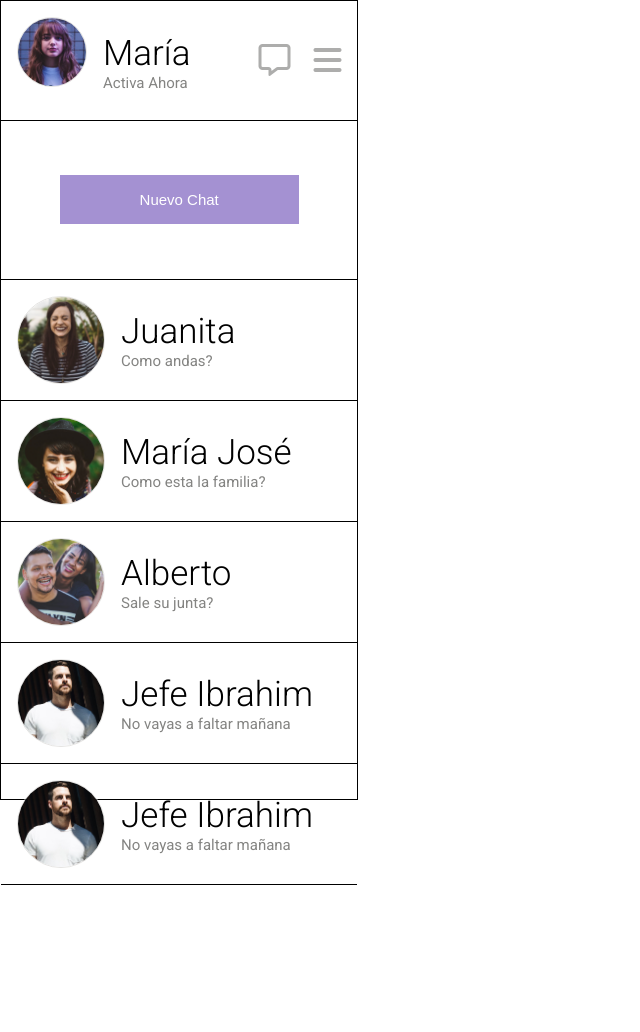
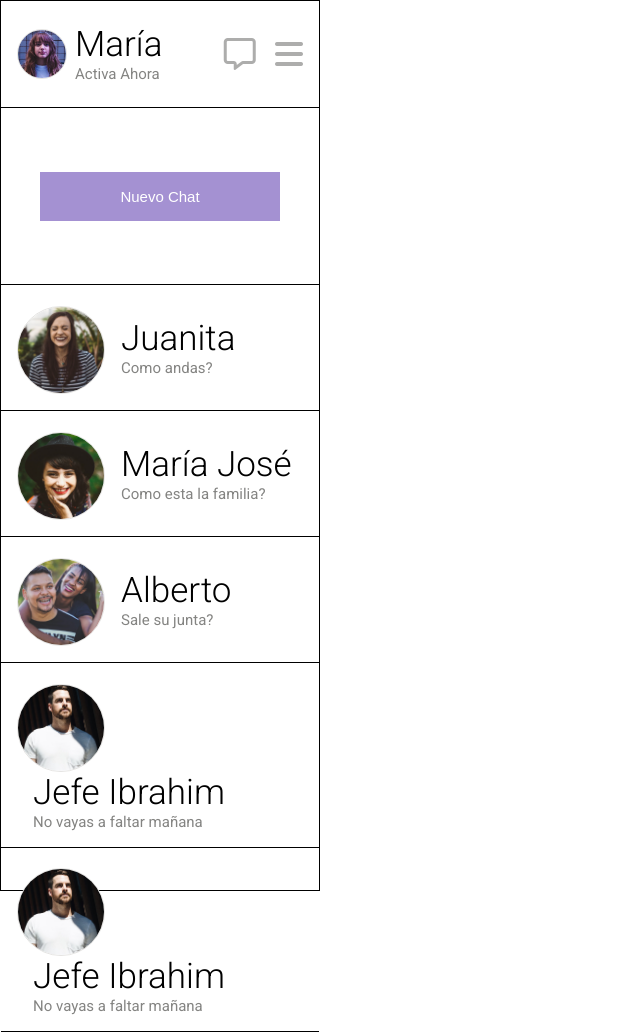
Before and after one commit to Molina92/mensajeria, a plain HTML site: page index.html in a window 1280 px wide. Shown: the whole page, without its empty margins (0-640 px from the left). Before the commit the page ends 885 px from the top, so only its background shows below. Drawn offline with Linux system fonts and the light colour scheme.

Commit message:
ajustes en seccion usuario realizados

```diff
--- a/assets/css/styles.css
+++ b/assets/css/styles.css
@@ -18,14 +18,16 @@ nav {
 .chat {
     flex-direction: column;
     min-height: 100vh;
-    width: 28%;
+    width: 25%;
 }
 
 .user_section {
     display: flex;
     justify-content: space-between;
+    align-content: center;
+    flex-wrap: wrap;
     width: 100%;
-    height: 15%;
+    height: 12%;
     padding: 1em;
     border-bottom: 1px solid;
 }
@@ -35,16 +37,16 @@ nav {
 }
 
 .user_image img {
-    width: 70px;
-    height: 70px;
+    width: 50px;
+    height: 50px;
     object-fit: cover;
     border-radius: 50%;
     border: 1px solid #E5e4e2;
+    margin-top: 0.3rem;
 }
 
 .user_text {
-    align-content: center;
-    padding: 1em;
+    margin-left: 0.5rem;
 }
 
 .medium {
@@ -59,8 +61,10 @@ nav {
 }
 
 .user_icons {
+    color: #adadac;
+    display: flex;
+    flex-wrap: wrap;
     align-content: center;
-    color: #adadac;
 }
 
 .user_icons .icon_position {
```
